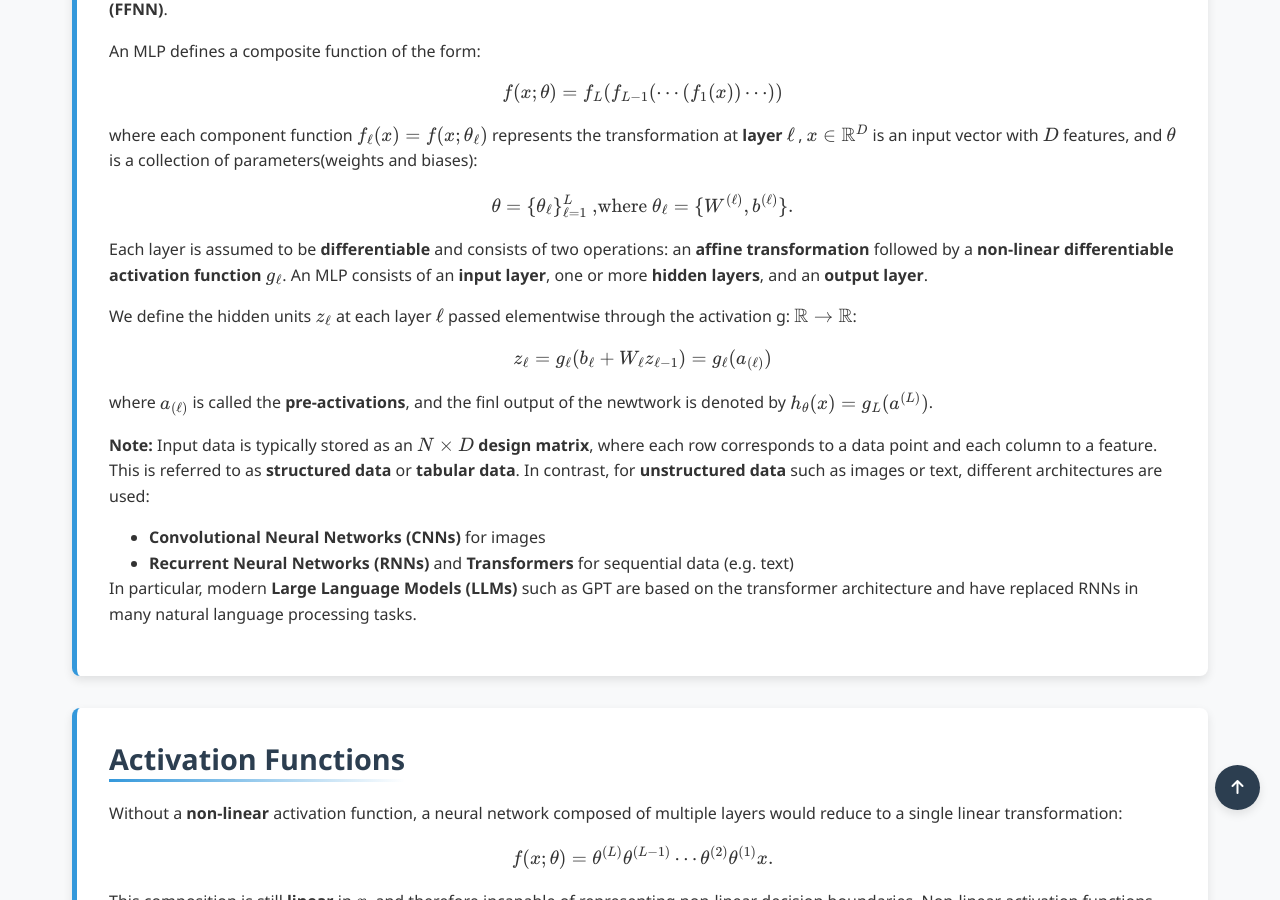
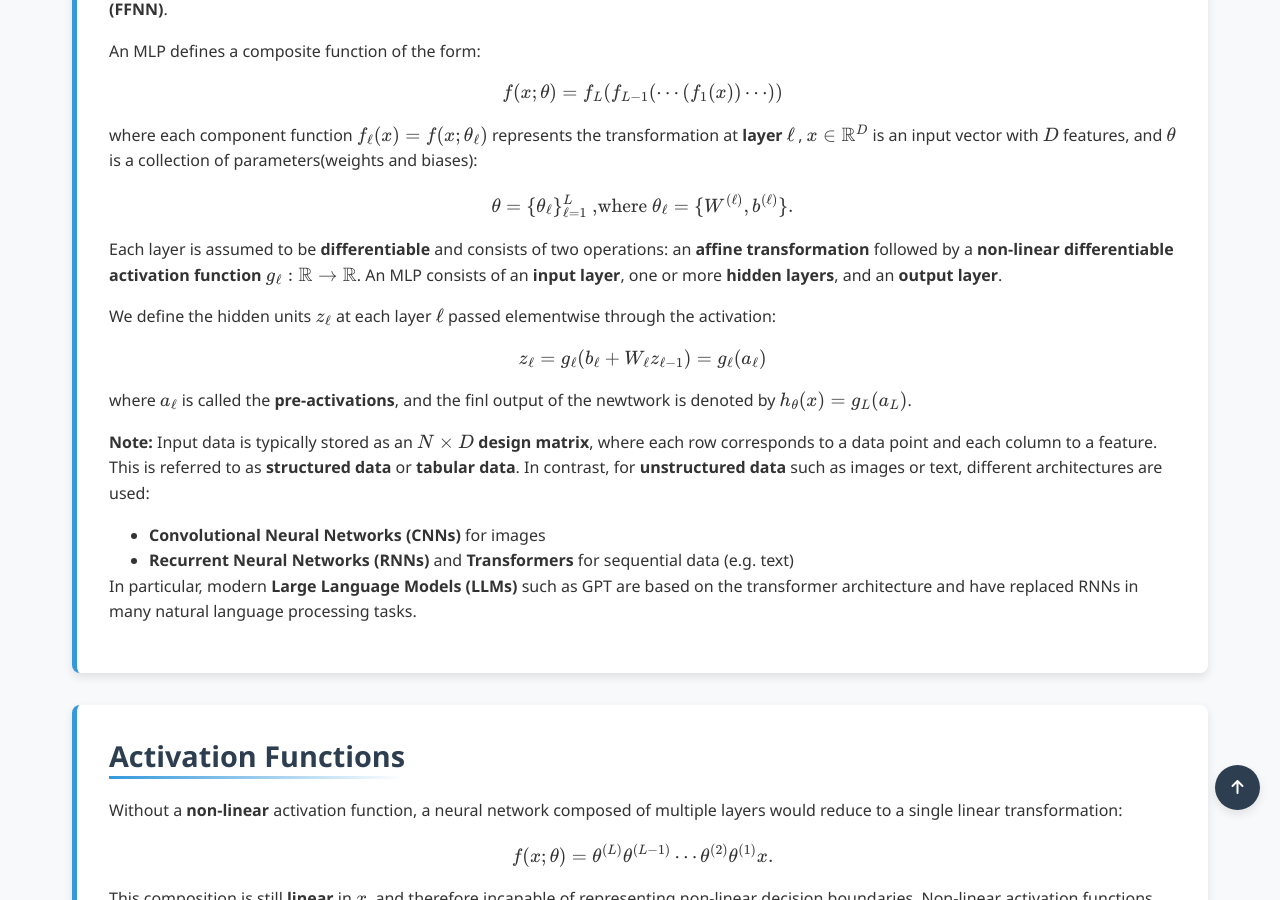
Before and after one commit to Yusukey01/yusukey01.github.io, a Jekyll site: the page built from Mathematics/Machine_learning/neural_networks.html, in a window 1280 px wide and 900 px high, scrolled down 817 px. Built offline with Jekyll 4.4.1, drawn with Linux system fonts in a browser that asks for light colours.

Commit message:
update V-4 NNs sections

```diff
--- a/Mathematics/Machine_learning/neural_networks.html
+++ b/Mathematics/Machine_learning/neural_networks.html
@@ -45,17 +45,17 @@ uses_python: false
                 </p>
                 <p>
                      Each layer is assumed to be <strong>differentiable</strong> and consists of two operations: an <strong>affine transformation</strong> followed
-                     by a <strong>non-linear differentiable activation function</strong> \( g_\ell \). An MLP consists of an <strong>input layer</strong>, one or
-                     more <strong>hidden layers</strong>, and an <strong>output layer</strong>.
+                     by a <strong>non-linear differentiable activation function</strong> \( g_\ell : \mathbb{R} \to \mathbb{R}\). An MLP consists of an <strong>input layer</strong>,
+                     one or more <strong>hidden layers</strong>, and an <strong>output layer</strong>.
                 </p>
 
                 <p>
-                    We define the hidden units \(z_{\ell}\) at each layer \(\ell\) passed  elementwise through the activation g: \(\mathbb{R} \to \mathbb{R}\):
+                    We define the hidden units \(z_{\ell}\) at each layer \(\ell\) passed  elementwise through the activation:
                     \[
-                    z_{\ell} = g_{\ell}(b_{\ell} + W_{\ell}z_{\ell -1}) = g_{\ell}(a_{(\ell)})
+                    z_{\ell} = g_{\ell}(b_{\ell} + W_{\ell}z_{\ell -1}) = g_{\ell}(a_{\ell})
                     \]
-                    where \(a_{(\ell)}\) is called the <strong>pre-activations</strong>, and the finl output of the newtwork is denoted by
-                    \(h_\theta(x) = g_L(a^{(L)})\).
+                    where \(a_\ell\) is called the <strong>pre-activations</strong>, and the finl output of the newtwork is denoted by
+                    \(h_\theta(x) = g_L(a_L)\).
                 </p>
 
                  <p>
```
